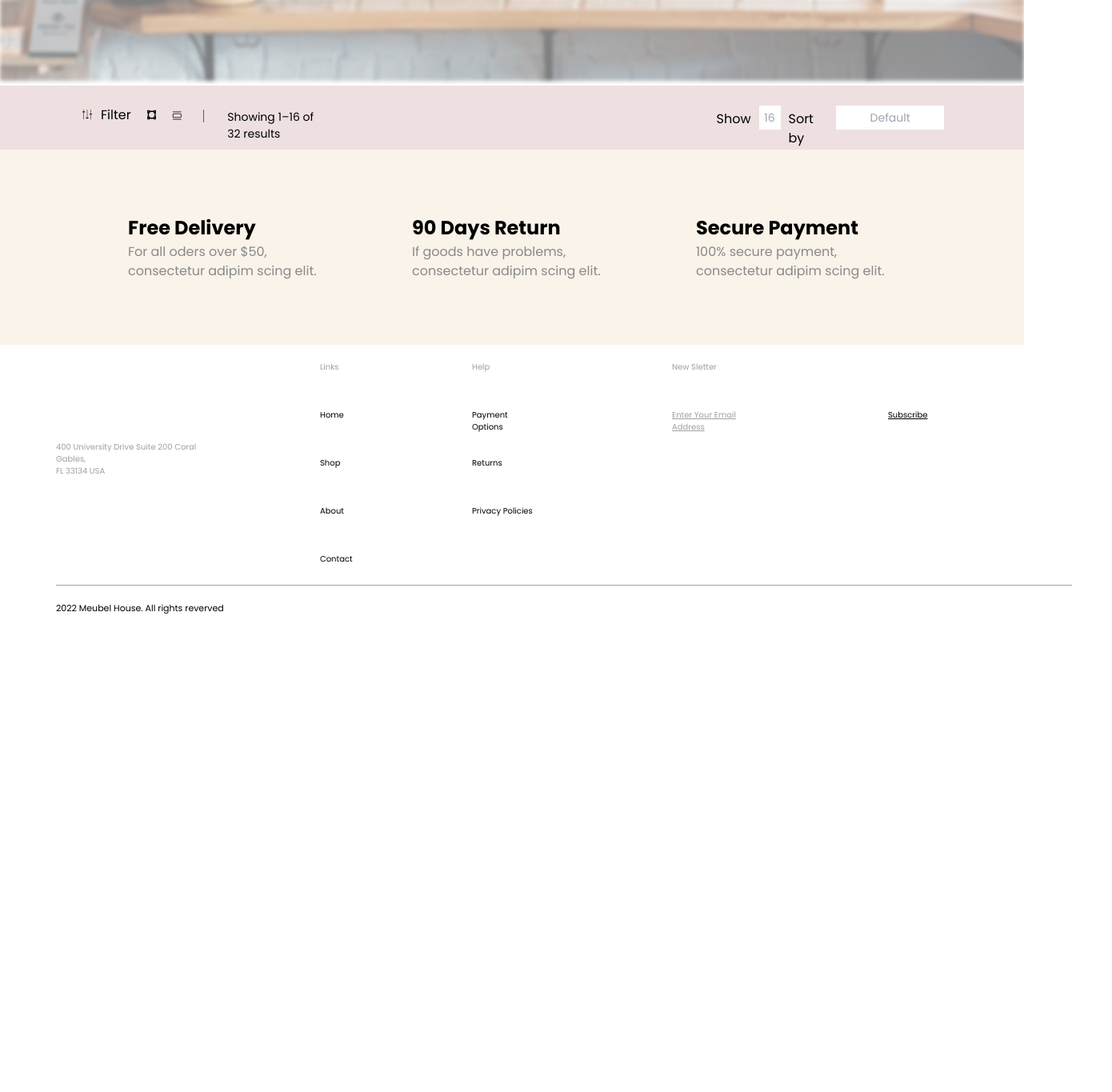
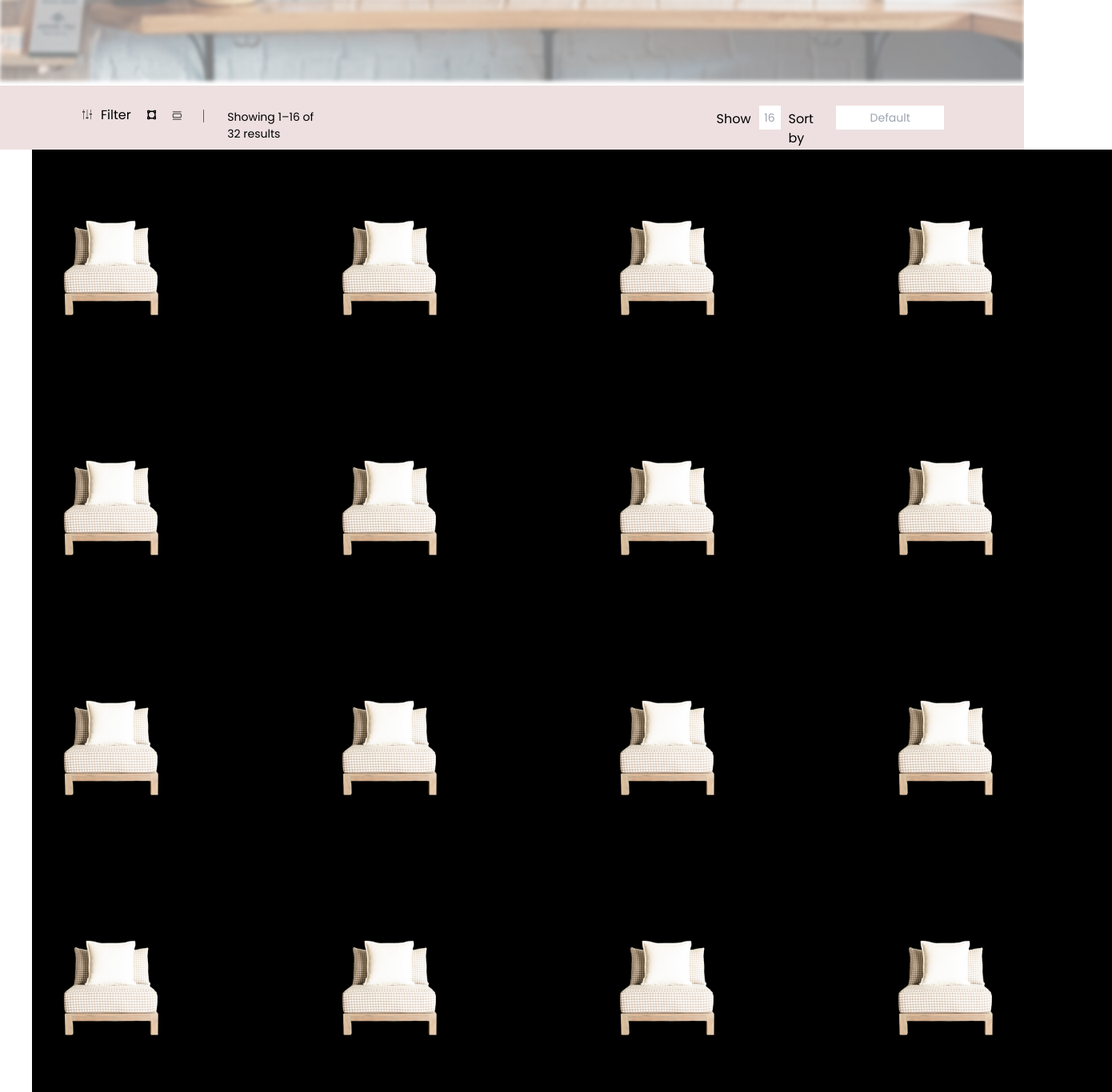
Before and after one commit to Benishsaleem/e-commerce-website, a Next.js app: page /shop in a window 1280 px wide. Shown: the part 286-1651 px from the top of the page at 80% size, 1390 px wide, since content can reach past the window. Before the commit the page ends 1117 px from the top, so only its background shows below. Built offline with nearby package versions, Linux system fonts and the light colour scheme.

Commit message:
add chnges

```diff
--- a/src/app/components/Footer.tsx
+++ b/src/app/components/Footer.tsx
@@ -5,24 +5,24 @@ const Footer = () => {
     <div className='w-[1280px] h-[400px]'>
     <div className='flex gap-[150px] ml-[70px] ]'>
       <div>
-      <p className='font-Poppins font-medium text-[10px] pt-[120px] w-[180px] h-[60px] text-[#9F9F9F]'>400 University Drive Suite 200 Coral Gables,</p>
-      <p className='font-Poppins font-medium text-[10px] pt-[30px] w-[100px] h-[60px] text-[#9F9F9F]'>FL 33134 USA</p>
+      <p className='font-Poppins font-medium text-[12px] pt-[120px] w-[180px] h-[60px] text-[#9F9F9F]'>400 University Drive Suite 200 Coral Gables,</p>
+      <p className='font-Poppins font-medium text-[12px] pt-[30px] w-[100px] h-[60px] text-[#9F9F9F]'>FL 33134 USA</p>
       </div>
       <div>
-        <p className='font-Poppins font-medium text-[10px] pt-[20px] w-[40px] h-[60px] text-[#9F9F9F]'>Links</p>
-        <p className='font-Poppins font-medium text-[10px] pt-[20px] w-[40px] h-[60px] text-black'>Home</p>
-        <p className='font-Poppins font-medium text-[10px] pt-[20px] w-[40px] h-[60px] text-black'>Shop</p>
-        <p className='font-Poppins font-medium text-[10px] pt-[20px] w-[40px] h-[60px] text-black'>About</p>
-        <p className='font-Poppins font-medium text-[10px] pt-[20px] w-[40px] h-[60px] text-black'>Contact</p>
+        <p className='font-Poppins font-medium text-[12px] pt-[20px] w-[40px] h-[60px] text-[#9F9F9F]'>Links</p>
+        <p className='font-Poppins font-medium text-[12px] pt-[20px] w-[40px] h-[60px] text-black'>Home</p>
+        <p className='font-Poppins font-medium text-[12px] pt-[20px] w-[40px] h-[60px] text-black'>Shop</p>
+        <p className='font-Poppins font-medium text-[12px] pt-[20px] w-[40px] h-[60px] text-black'>About</p>
+        <p className='font-Poppins font-medium text-[12px] pt-[20px] w-[40px] h-[60px] text-black'>Contact</p>
       </div>
       <div>
-        <p className='font-Poppins font-medium text-[10px] pt-[20px] w-[30px] h-[60px] text-[#9F9F9F]'>Help</p>
-        <p className='font-Poppins font-medium text-[10px] pt-[20px] w-[80px] h-[60px] text-black'>Payment Options</p>
-        <p className='font-Poppins font-medium text-[10px] pt-[20px] w-[30px] h-[60px] text-black'>Returns</p>
-        <p className='font-Poppins font-medium text-[10px] pt-[20px] w-[100px] h-[60px] text-black'>Privacy Policies</p>
+        <p className='font-Poppins font-medium text-[12px] pt-[20px] w-[30px] h-[60px] text-[#9F9F9F]'>Help</p>
+        <p className='font-Poppins font-medium text-[12px] pt-[20px] w-[100px] h-[60px] text-black'>Payment Options</p>
+        <p className='font-Poppins font-medium text-[12px] pt-[20px] w-[30px] h-[60px] text-black'>Returns</p>
+        <p className='font-Poppins font-medium text-[12px] pt-[20px] w-[100px] h-[60px] text-black'>Privacy Policies</p>
       </div>
       <div>
-       <p className='font-Poppins font-medium text-[10px] pt-[20px] w-[100px] h-[60px] text-[#9F9F9F]'>New Sletter</p>
+       <p className='font-Poppins font-medium text-[14px] pt-[20px] w-[100px] h-[60px] text-[#9F9F9F]'>New Sletter</p>
       <p className='font-Poppins font-light underline text-[10px] pt-[20px] w-[120px] h-[60px] text-[#9F9F9F]' >Enter Your Email Address</p>
       </div>
       <div className='font-Poppins font-medium text-[10px] underline pt-[80px] w-[40px] h-[60px] text-black'>Subscribe</div>
--- a/src/app/components/Hero.tsx
+++ b/src/app/components/Hero.tsx
@@ -74,7 +74,7 @@ export const Hero2 = () => {
                 <h2>Rs. 25,000.00</h2>
                 </div>
                 </div>
-                <div className='pl-[600px] pt-[60px]'>
+                <div className='pl-[650px] pt-[60px]'>
                 <div className='w-[100px] h-[20px] font-Poppins text-black'>View More </div>
                 <div className='w-[80px] h-[2px] bg-black mt-[10px]'></div>
                 </div>
--- a/src/app/shop/page.tsx
+++ b/src/app/shop/page.tsx
@@ -46,13 +46,68 @@ const page = () => {
        </div>
        <div className='flex ml-[500px] gap-[10px]'>
         <p className='font-Poppins text-[16px] pt-[5px]'>Show</p>
-        <button className='text-gray-400 bg-[#FFFFFF] text-[14px] w-[30px] h-[30px]'>16</button>
+        <button className='text-gray-400 bg-[#FFFFFF] text-[14px] w-[30px] h-[30px] rounded-4'>16</button>
         <p className='font-Poppins text-[16px] pt-[5px]'>Sort by</p>
-        <button className='text-gray-400 bg-[#FFFFFF] text-[14px] w-[150px] h-[30px]'>Default</button>
+        <button className='text-gray-400 bg-[#FFFFFF] text-[14px] w-[150px] h-[30px] rounded-4'>Default</button>
        </div>
 
 
       </div>
+       <div className='container w-[1250px] h-[1400px] bg-white'>
+       <div className='grid grid-rows-4 grid-cols-4 pt-10 bg-black gap-10 ml-[40px] w-[1350px] h-[1200px]'>
+        <div>
+          <Image src='/Images/bed.png' alt='bed' width='200' height='200'/>
+        </div>
+        <div>
+        <Image src='/Images/bed.png' alt='bed' width='200' height='200'/>
+        </div>
+        <div>
+        <Image src='/Images/bed.png' alt='bed' width='200' height='200'/>
+        </div>
+        <div>
+        <Image src='/Images/bed.png' alt='bed' width='200' height='200'/>
+        </div>
+        <div>
+        <Image src='/Images/bed.png' alt='bed' width='200' height='200'/>
+        </div>
+        <div> <Image src='/Images/bed.png' alt='bed' width='200' height='200'/>
+        </div>
+        <div>
+        <Image src='/Images/bed.png' alt='bed' width='200' height='200'/>
+        </div>
+        <div>
+        <Image src='/Images/bed.png' alt='bed' width='200' height='200'/>
+        </div>
+        <div>
+        <Image src='/Images/bed.png' alt='bed' width='200' height='200'/>
+        </div>
+        <div>
+        <Image src='/Images/bed.png' alt='bed' width='200' height='200'/>
+        </div>
+        <div>
+        <Image src='/Images/bed.png' alt='bed' width='200' height='200'/>
+        </div>
+        <div>
+        <Image src='/Images/bed.png' alt='bed' width='200' height='200'/>
+        </div>
+        <div>
+        <Image src='/Images/bed.png' alt='bed' width='200' height='200'/>
+        </div>
+
+        <div>
+        <Image src='/Images/bed.png' alt='bed' width='200' height='200'/>
+        </div>
+        <div>
+        <Image src='/Images/bed.png' alt='bed' width='200' height='200'/>
+        </div>
+        <div>
+        <Image src='/Images/bed.png' alt='bed' width='200' height='200'/>
+        </div>
+
+        </div>
+      </div>
+
+
       <div className="bg-[#FAF3EA] py-20 px-40 flex justify-between gap-6">
         <div className="flex gap-4">
 
@@ -75,6 +130,7 @@ const page = () => {
                 <p className="text-[#898989] w-[250px]">100% secure payment, consectetur adipim scing elit.</p>
             </div>
         </div>
+
         </div>
 
       <Footer/>
```
